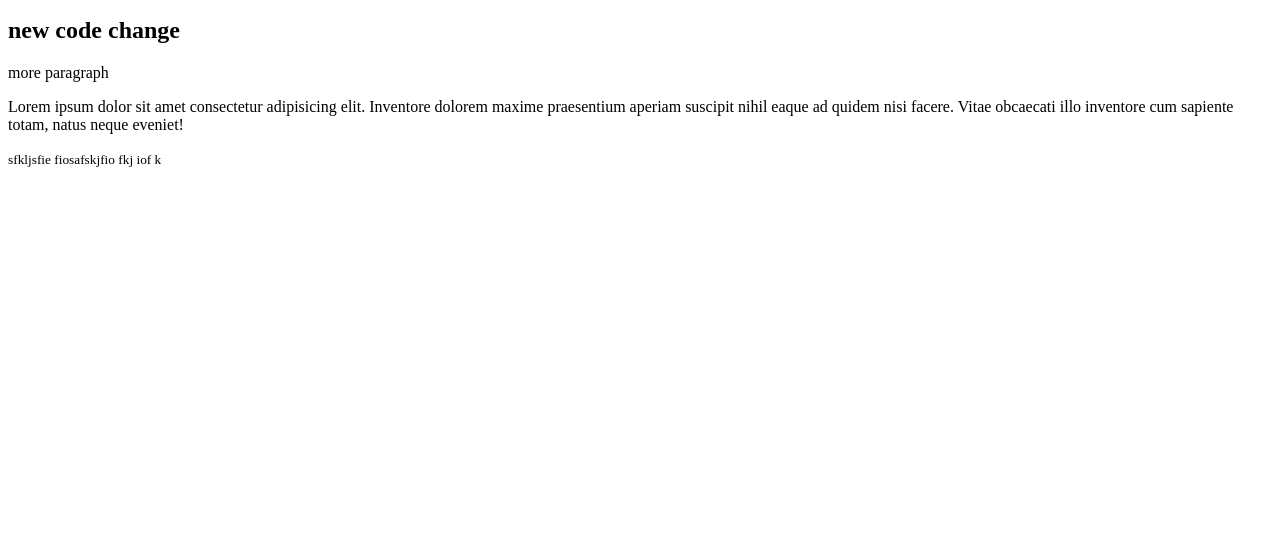
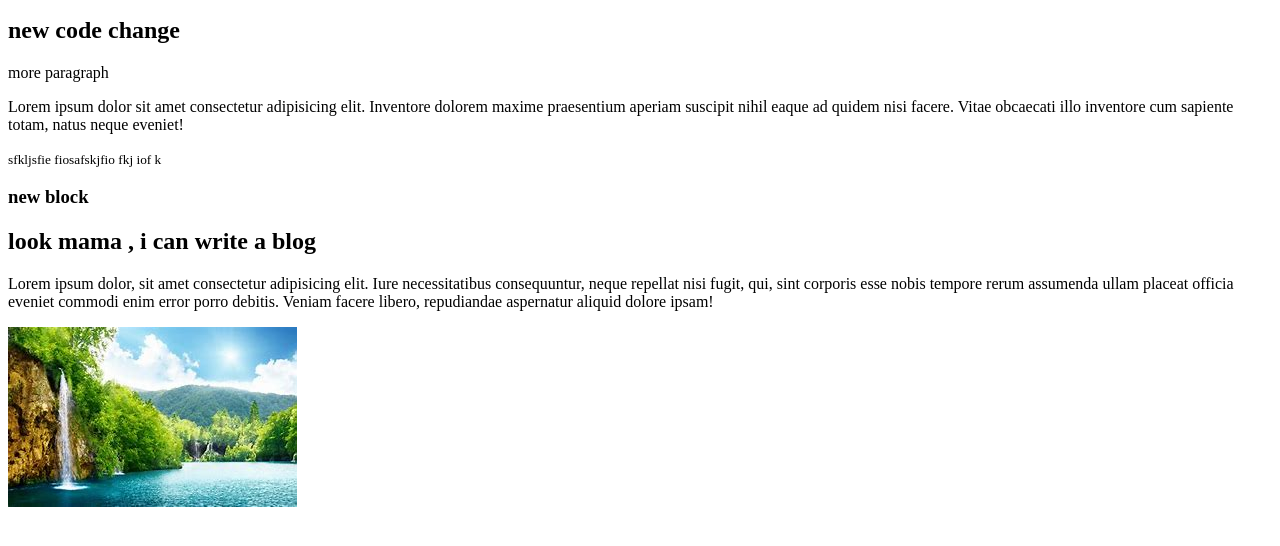
Before and after one commit to Munna3048/my-rivision-repo, a plain HTML site: page index.html in a window 1280 px wide. Shown: the part 110-656 px from the top of the page. Drawn offline with Linux system fonts and the light colour scheme.

Commit message:
new blog

```diff
--- a/index.html
+++ b/index.html
@@ -14,5 +14,11 @@
     <p>more paragraph</p>
     <p>Lorem ipsum dolor sit amet consectetur adipisicing elit. Inventore dolorem maxime praesentium aperiam suscipit nihil eaque ad quidem nisi facere. Vitae obcaecati illo inventore cum sapiente totam, natus neque eveniet!</p>
     <small>sfkljsfie fiosafskjfio fkj iof k</small>
+    <div>
+        <h3>new block</h3>
+        <h2>look mama , i can write a blog</h2>
+        <p>Lorem ipsum dolor, sit amet consectetur adipisicing elit. Iure necessitatibus consequuntur, neque repellat nisi fugit, qui, sint corporis esse nobis tempore rerum assumenda ullam placeat officia eveniet commodi enim error porro debitis. Veniam facere libero, repudiandae aspernatur aliquid dolore ipsam!</p>
+    </div>
+    <img src="/OIP.jpg" alt="">
 </body>
 </html>
```
